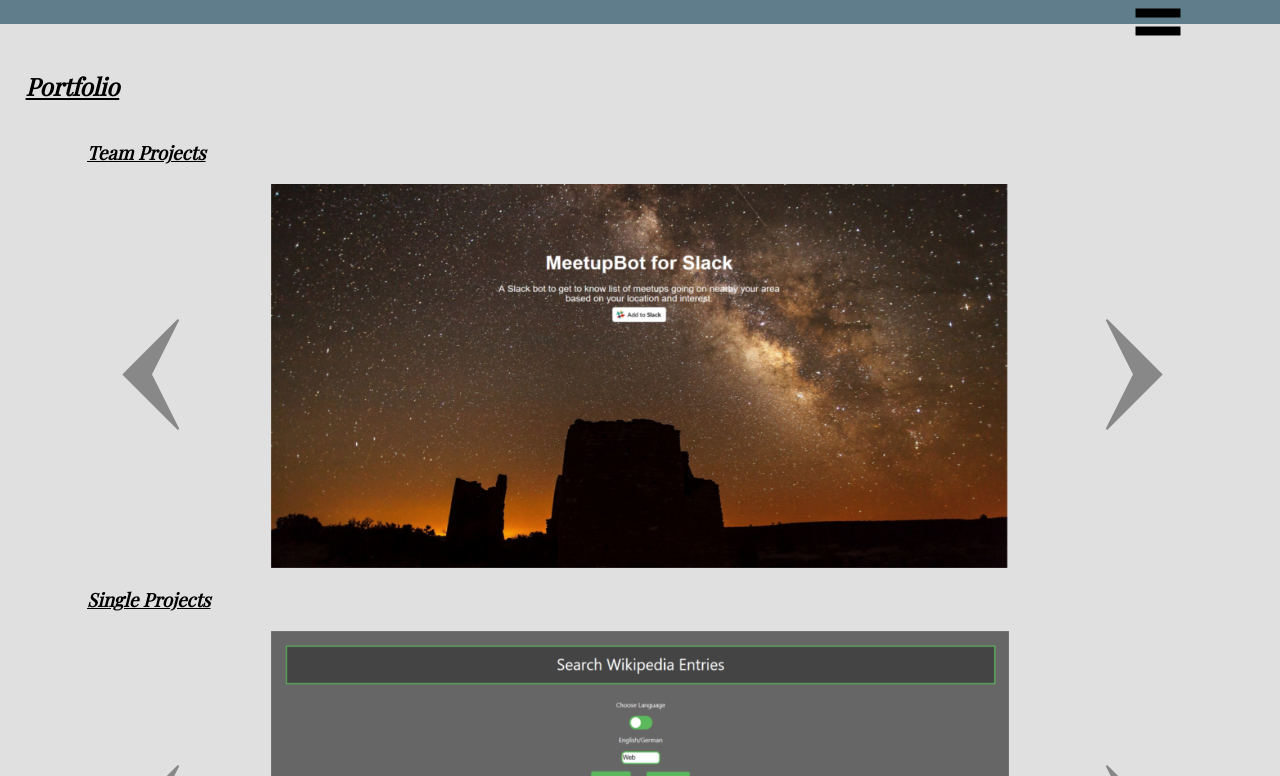
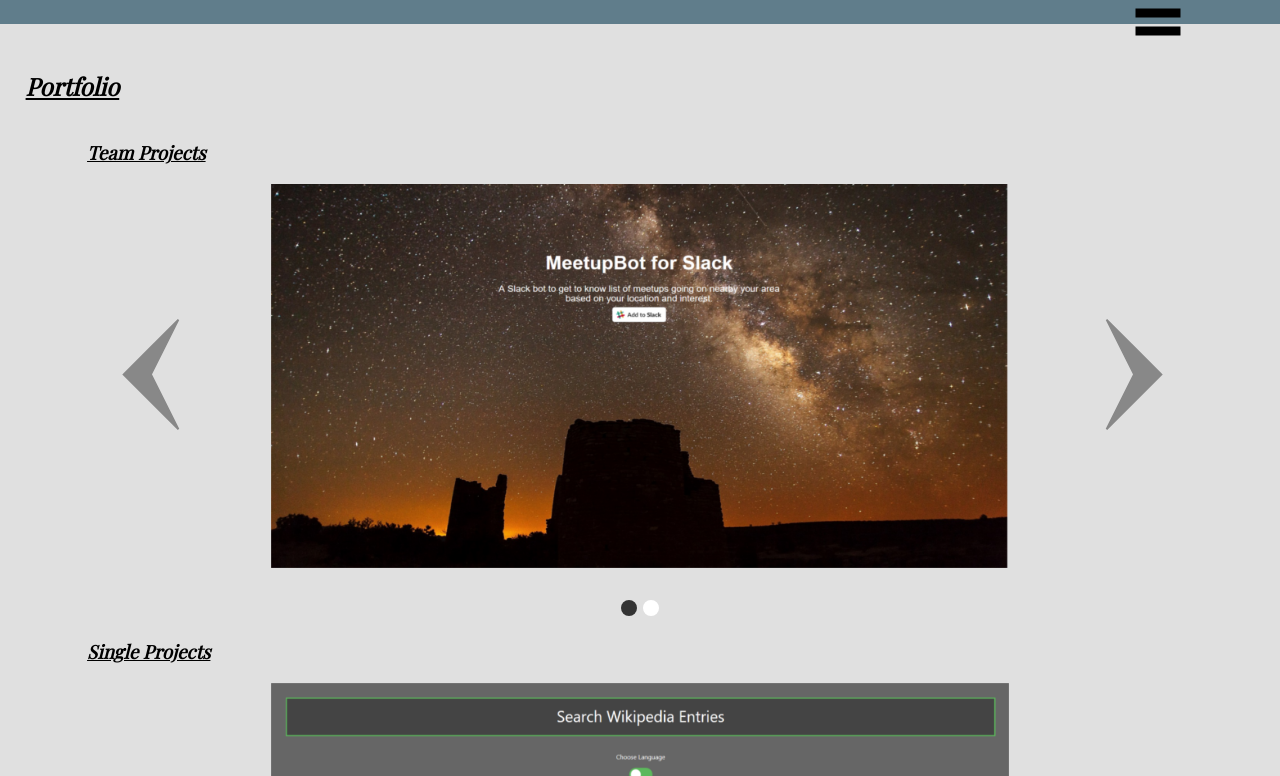
Before and after one commit to nusli/nusli.github.io, a plain HTML site: page index.html in a window 1280 px wide. Both pictures are taken after a click on the element 151 px from the left and 1552 px from the top of the page. Shown: the part 1176-1952 px from the top of the page. Drawn offline with nearby package versions, Linux system fonts and the light colour scheme; a web font is replaced by a local one.

Commit message:
Added dots at the bottom of the portfolio

```diff
--- a/index.html
+++ b/index.html
@@ -88,6 +88,7 @@
                         <path d="M 20 20 l 30 30 l -30 30 l 15 -30 L 20 20" />
                     </svg>
                 </div>
+                <div class="dots" id="dots1"><li class="active"></li></div>
             </div>
 
             <div class="showcase" id="singleprojects">
@@ -124,7 +125,7 @@
                         <path d="M 20 20 l 30 30 l -30 30 l 15 -30 L 20 20" />
                     </svg>
                 </div>
-
+                <div class="dots" id="dots2"><li class="active"></li></div>
             </div>
         </section>
 
--- a/index.js
+++ b/index.js
@@ -24,6 +24,8 @@
             id[1] = (Number(id[1]) + 1).toString();
         }
 
+        setDot(id[1], carousel); // changing the dot
+
         newID = id.join("-");
         active.className = imageClassName;
         document.getElementById(newID).className = `${imageClassName} active`;
@@ -49,6 +51,8 @@
         else {
             id[1] = (Number(id[1]) - 1).toString();
         }
+
+        setDot(id[1], carousel); // changing the dot
 
         newID = id.join("-");
         active.className = imageClassName;
@@ -86,4 +90,25 @@
     for (let i=0; i < singleProjects.length; i++) {
         addEvent(singleProjects[i], "click", showLayer);
     }
+    // Adding dots to portfolio
+    for (let i = 1; i < teamProjects.length; i++) {
+        document.getElementById("dots1").innerHTML += "<li></li>";
+    }
+    for (let i = 1; i < singleProjects.length; i++) {
+        document.getElementById("dots2").innerHTML += "<li></li>";
+    }
+
+    function setDot (dotPlusOne, carousel) {
+        let newActive = Number(dotPlusOne) - 1; //dot is 1 too high due to different naming
+        if (carousel === "carousel1") {
+            var dotId = "dots1";
+        } else {
+            var dotId = "dots2";
+        }
+
+        let activeDot = document.querySelector(`#${dotId} > .active`);
+        activeDot.className = "";
+        let dotList = document.getElementById(dotId);
+        dotList.children[newActive].className = "active";
+    }
 });
--- a/portfolio.css
+++ b/portfolio.css
@@ -1,10 +1,11 @@
 .showcase {
     display: grid;
     grid-template-columns: 10% 60% 10%;
-    grid-template-rows: auto 30vw;
+    grid-template-rows: auto 30vw auto;
     grid-template-areas:
     "heading heading heading"
-    " arrow_left carousel arrow_right";
+    " arrow_left carousel arrow_right"
+    " . dots .";
     grid-column-gap: 5%;
     align-items: center;
     justify-content: center;
@@ -88,6 +89,22 @@
     padding: 0;
     transition: all 0.5s;
 }
+.dots {
+    grid-area: dots;
+    text-align: center;
+    margin-top: 2em;
+}
+.dots li {
+    display: inline-block;
+    border-radius: 50%;
+    width: 1em;
+    height: 1em;
+    margin: 0 3px 0 3px;
+    background-color: #333;
+}
+.dots li.active {
+    background-color: #fff !important;
+}
 
 @media only screen and (min-width: 470px) {
     .showcase_layer .project-title {
```
